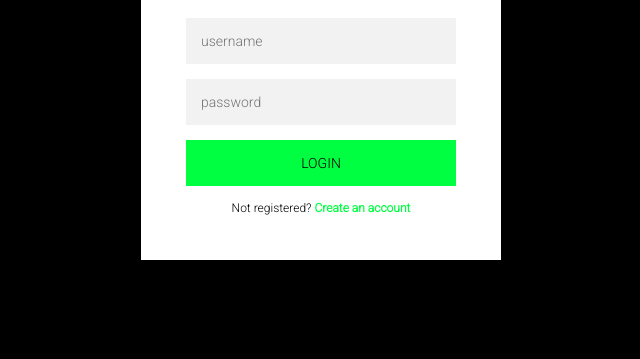
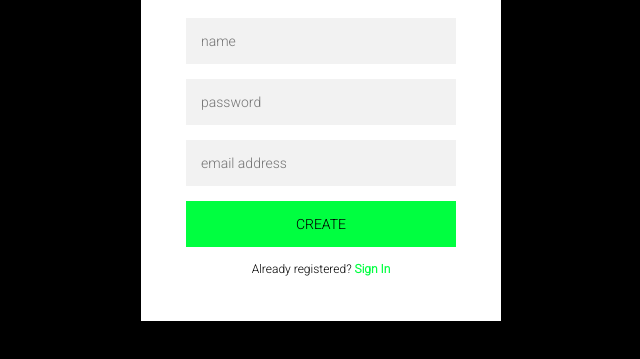
Before and after one commit to thiagoluiznunes/micro-auth, a website: page views/index.html in a window 1280 px wide. Both pictures are taken after a click on the link "Create an account". Shown: the part 217-576 px from the top of the page, without its empty margins (319-959 px from the left). Drawn offline with Linux system fonts and the light colour scheme.

Commit message:
create change behavior in form

```diff
--- a/public/javascripts/index.js
+++ b/public/javascripts/index.js
@@ -1 +1,12 @@
-console.log('It is workings!');
+const createAccount = document.getElementById('createAccount');
+const loginAccount = document.getElementById('loginAccount');
+
+loginAccount.addEventListener('click', () => {
+  document.getElementById('signupForm').style.display = 'none';
+  document.getElementById('loginForm').style.display = 'block';
+});
+
+createAccount.addEventListener('click', () => {
+  document.getElementById('loginForm').style.display = 'none';
+  document.getElementById('signupForm').style.display = 'block';
+});
--- a/views/index.html
+++ b/views/index.html
@@ -7,28 +7,28 @@
   <title>Auth</title>
   <meta name='viewport' content='width=device-width, initial-scale=1'>
   <link rel='stylesheet' type='text/css' media='screen' href='/stylesheets/style.css'>
-  <script src='/javascripts/index.js'></script>
 </head>
 
 <body>
   <div class="login-page">
     <div class="form">
       <h1 class="auth-title">Auth</h1>
-      <form class="register-form">
+      <form id="signupForm" class="register-form">
         <input type="text" placeholder="name" />
         <input type="password" placeholder="password" />
         <input type="text" placeholder="email address" />
         <button>create</button>
-        <p class="message">Already registered? <a href="#">Sign In</a></p>
+        <p class="message">Already registered? <a id="loginAccount" href="#">Sign In</a></p>
       </form>
-      <form class="login-form">
+      <form id="loginForm" class="login-form">
         <input type="text" placeholder="username" />
         <input type="password" placeholder="password" />
         <button>login</button>
-        <p class="message">Not registered? <a href="#">Create an account</a></p>
+        <p class="message">Not registered? <a id="createAccount" href="#">Create an account</a></p>
       </form>
     </div>
   </div>
 </body>
+<script src='/javascripts/index.js'></script>
 
 </html>
```
